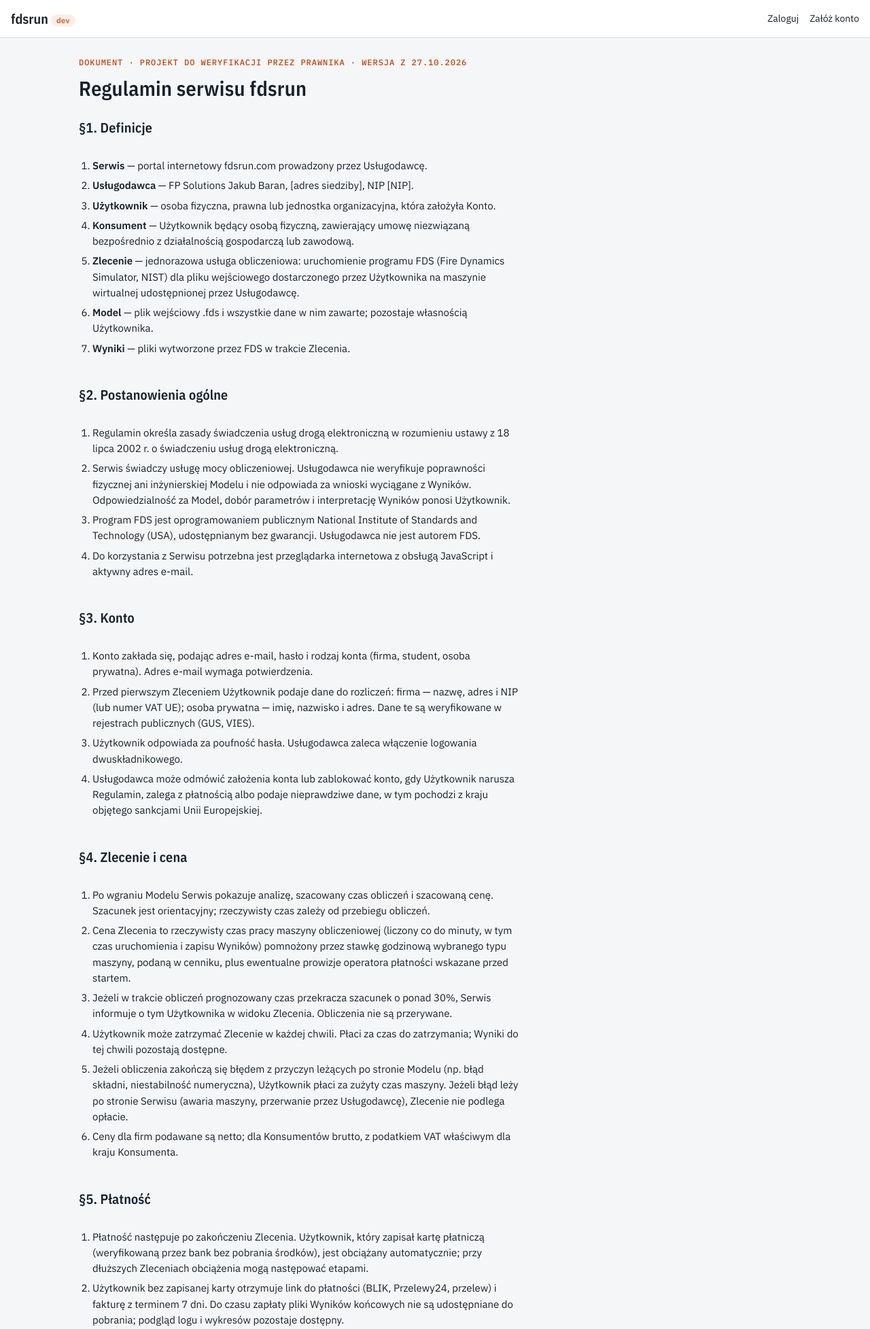
After one commit to baranero/fdsrun-v2, a Django app: page /regulamin/ in a window 1280 px wide. The commit adds this page. Shown: the top 1955 px of the page at 68% size. Run offline with Django 5.2, Linux system fonts and the light colour scheme; parts of the project's set-up code (start-up, migrations or seed data) failed here and were passed over.

Commit message:
Legal pages: terms, privacy policy, cookies, DPA (drafts for the lawyer); company details via secrets
Co-Authored-By: Claude Fable 5.1 <noreply@anthropic.com>
Claude-Session: https://claude.ai/code/session_01RVp1CFjar3fMJMJFiXfQgS

```diff
--- a/deploy/deployer/deployer.py
+++ b/deploy/deployer/deployer.py
@@ -24,7 +24,7 @@ from http.server import BaseHTTPRequestHandler, ThreadingHTTPServer
 STACK_DIR = "/opt/fdsrun"
 ENV_FILE = os.path.join(STACK_DIR, ".env")
 ALLOWED_FILES = {"compose.yml", "Caddyfile", "deployer.py"}
-ALLOWED_ENV = {"IMAGE", "PORTAL_DOMAINS", "PORTAL_URL", "COMPUTE_IMAGE", "FDSRUN_ENV", "HCLOUD_LOCATION", "EMAIL_HOST", "EMAIL_PORT", "EMAIL_HOST_USER", "EMAIL_HOST_PASSWORD", "DEFAULT_FROM_EMAIL", "ADMIN_EMAIL"}
+ALLOWED_ENV = {"IMAGE", "PORTAL_DOMAINS", "PORTAL_URL", "COMPUTE_IMAGE", "FDSRUN_ENV", "HCLOUD_LOCATION", "EMAIL_HOST", "EMAIL_PORT", "EMAIL_HOST_USER", "EMAIL_HOST_PASSWORD", "DEFAULT_FROM_EMAIL", "ADMIN_EMAIL", "COMPANY_NAME", "COMPANY_ADDRESS", "COMPANY_NIP", "COMPANY_EMAIL"}
 MAX_SKEW_S = 300
 ALLOWED_MANAGE = {"smoke_test", "job_status", "jobs_list", "promote_admin", "migrate", "showmigrations"}
 
--- a/deploy/push-update.py
+++ b/deploy/push-update.py
@@ -21,7 +21,7 @@ key = hashlib.sha256(f"fdsrun-deployer:{token}".encode()).hexdigest().encode()
 
 env = {}
 # application secrets kept in GitHub (see docs/sekrety.md); only non-empty ones are sent
-for name in ("EMAIL_HOST", "EMAIL_PORT", "EMAIL_HOST_USER", "EMAIL_HOST_PASSWORD", "DEFAULT_FROM_EMAIL", "ADMIN_EMAIL"):
+for name in ("EMAIL_HOST", "EMAIL_PORT", "EMAIL_HOST_USER", "EMAIL_HOST_PASSWORD", "DEFAULT_FROM_EMAIL", "ADMIN_EMAIL", "COMPANY_NAME", "COMPANY_ADDRESS", "COMPANY_NIP", "COMPANY_EMAIL"):
     if os.environ.get("APP_" + name):
         env[name] = os.environ["APP_" + name]
 if domain:
--- /dev/null
+++ b/portal/apps/legal/apps.py
@@ -0,0 +1,5 @@
+from django.apps import AppConfig
+
+
+class LegalConfig(AppConfig):
+    name = "apps.legal"
--- /dev/null
+++ b/portal/apps/legal/urls.py
@@ -0,0 +1,11 @@
+from django.urls import path
+
+from .views import page
+
+app_name = "legal"
+urlpatterns = [
+    path("regulamin/", page("regulamin"), name="terms"),
+    path("polityka-prywatnosci/", page("prywatnosc"), name="privacy"),
+    path("cookies/", page("cookies"), name="cookies"),
+    path("umowa-powierzenia/", page("dpa"), name="dpa"),
+]
--- /dev/null
+++ b/portal/apps/legal/views.py
@@ -0,0 +1,11 @@
+from django.conf import settings
+from django.shortcuts import render
+
+VERSION_DATE = "27.10.2026"
+
+
+def page(template):
+    def view(request):
+        return render(request, f"legal/{template}.html", {"company": settings.COMPANY, "results_days": settings.PRICING["results_days"], "version_date": VERSION_DATE})
+
+    return view
--- a/portal/fdsrun/urls.py
+++ b/portal/fdsrun/urls.py
@@ -15,5 +15,6 @@ urlpatterns = [
     path("zlecenia/", include("apps.jobs.urls")),
     path("api/compute/", include("apps.compute.urls")),
     path("panel/", include("apps.panel.urls")),
+    path("", include("apps.legal.urls")),
     path("admin/", admin.site.urls),
 ]
--- a/portal/static/app.css
+++ b/portal/static/app.css
@@ -71,3 +71,4 @@ section { display: grid; gap: 12px; align-content: start; }
 .subnav { display: flex; flex-wrap: wrap; gap: 4px 16px; font-size: 14px; border-bottom: 1px solid var(--line); padding-bottom: 10px; }
 .subnav a { color: var(--fg); text-decoration: none; }
 .subnav a:hover { color: var(--accent); }
+.legal { max-width: 72ch; display: grid; gap: 14px; } .legal h2 { margin-top: 12px; } .legal ol { padding-left: 20px; display: grid; gap: 6px; } .legal table { font-size: 13px; } .legal th, .legal td { white-space: normal; vertical-align: top; }
--- a/portal/templates/accounts/register.html
+++ b/portal/templates/accounts/register.html
@@ -5,6 +5,7 @@
   <h1>Załóż konto</h1>
   <form method="post">{% csrf_token %}
     {{ form.as_p }}
+    <p class="muted">Zakładając konto, akceptujesz <a href="{% url 'legal:terms' %}">regulamin</a>, <a href="{% url 'legal:privacy' %}">politykę prywatności</a> i, dla kont firmowych, <a href="{% url 'legal:dpa' %}">umowę powierzenia danych</a>.</p>
     <button class="btn primary" type="submit">Załóż konto</button>
   </form>
 </section>
--- a/portal/templates/base.html
+++ b/portal/templates/base.html
@@ -29,6 +29,6 @@
   {% if messages %}<ul class="messages">{% for m in messages %}<li class="{{ m.tags }}">{{ m }}</li>{% endfor %}</ul>{% endif %}
   {% block content %}{% endblock %}
 </main>
-<footer class="foot">fdsrun · obliczenia FDS w chmurze · serwery w UE</footer>
+<footer class="foot">fdsrun · obliczenia FDS w chmurze · serwery w UE · <a href="{% url 'legal:terms' %}">Regulamin</a> · <a href="{% url 'legal:privacy' %}">Prywatność</a> · <a href="{% url 'legal:cookies' %}">Cookies</a> · <a href="{% url 'legal:dpa' %}">Umowa powierzenia</a></footer>
 </body>
 </html>
--- /dev/null
+++ b/portal/templates/legal/_base.html
@@ -0,0 +1,9 @@
+{% extends "base.html" %}
+{% block content %}
+<article class="legal">
+  <div class="eyebrow">dokument · projekt do weryfikacji przez prawnika · wersja z {{ version_date }}</div>
+  <h1>{% block doc_title %}{% endblock %}</h1>
+  {% block doc %}{% endblock %}
+  <p class="muted">Usługodawca: {{ company.name }}, {{ company.address }}, NIP {{ company.nip }}, e-mail {{ company.email }}.</p>
+</article>
+{% endblock %}
--- /dev/null
+++ b/portal/templates/legal/regulamin.html
@@ -0,0 +1,81 @@
+{% extends "legal/_base.html" %}
+{% block title %}Regulamin · fdsrun{% endblock %}
+{% block doc_title %}Regulamin serwisu fdsrun{% endblock %}
+{% block doc %}
+<h2>§1. Definicje</h2>
+<ol>
+<li><b>Serwis</b> — portal internetowy fdsrun.com prowadzony przez Usługodawcę.</li>
+<li><b>Usługodawca</b> — {{ company.name }}, {{ company.address }}, NIP {{ company.nip }}.</li>
+<li><b>Użytkownik</b> — osoba fizyczna, prawna lub jednostka organizacyjna, która założyła Konto.</li>
+<li><b>Konsument</b> — Użytkownik będący osobą fizyczną, zawierający umowę niezwiązaną bezpośrednio z działalnością gospodarczą lub zawodową.</li>
+<li><b>Zlecenie</b> — jednorazowa usługa obliczeniowa: uruchomienie programu FDS (Fire Dynamics Simulator, NIST) dla pliku wejściowego dostarczonego przez Użytkownika na maszynie wirtualnej udostępnionej przez Usługodawcę.</li>
+<li><b>Model</b> — plik wejściowy .fds i wszystkie dane w nim zawarte; pozostaje własnością Użytkownika.</li>
+<li><b>Wyniki</b> — pliki wytworzone przez FDS w trakcie Zlecenia.</li>
+</ol>
+
+<h2>§2. Postanowienia ogólne</h2>
+<ol>
+<li>Regulamin określa zasady świadczenia usług drogą elektroniczną w rozumieniu ustawy z 18 lipca 2002 r. o świadczeniu usług drogą elektroniczną.</li>
+<li>Serwis świadczy usługę mocy obliczeniowej. Usługodawca nie weryfikuje poprawności fizycznej ani inżynierskiej Modelu i nie odpowiada za wnioski wyciągane z Wyników. Odpowiedzialność za Model, dobór parametrów i interpretację Wyników ponosi Użytkownik.</li>
+<li>Program FDS jest oprogramowaniem publicznym National Institute of Standards and Technology (USA), udostępnianym bez gwarancji. Usługodawca nie jest autorem FDS.</li>
+<li>Do korzystania z Serwisu potrzebna jest przeglądarka internetowa z obsługą JavaScript i aktywny adres e-mail.</li>
+</ol>
+
+<h2>§3. Konto</h2>
+<ol>
+<li>Konto zakłada się, podając adres e-mail, hasło i rodzaj konta (firma, student, osoba prywatna). Adres e-mail wymaga potwierdzenia.</li>
+<li>Przed pierwszym Zleceniem Użytkownik podaje dane do rozliczeń: firma — nazwę, adres i NIP (lub numer VAT UE); osoba prywatna — imię, nazwisko i adres. Dane te są weryfikowane w rejestrach publicznych (GUS, VIES).</li>
+<li>Użytkownik odpowiada za poufność hasła. Usługodawca zaleca włączenie logowania dwuskładnikowego.</li>
+<li>Usługodawca może odmówić założenia konta lub zablokować konto, gdy Użytkownik narusza Regulamin, zalega z płatnością albo podaje nieprawdziwe dane, w tym pochodzi z kraju objętego sankcjami Unii Europejskiej.</li>
+</ol>
+
+<h2>§4. Zlecenie i cena</h2>
+<ol>
+<li>Po wgraniu Modelu Serwis pokazuje analizę, szacowany czas obliczeń i szacowaną cenę. Szacunek jest orientacyjny; rzeczywisty czas zależy od przebiegu obliczeń.</li>
+<li>Cena Zlecenia to rzeczywisty czas pracy maszyny obliczeniowej (liczony co do minuty, w tym czas uruchomienia i zapisu Wyników) pomnożony przez stawkę godzinową wybranego typu maszyny, podaną w cenniku, plus ewentualne prowizje operatora płatności wskazane przed startem.</li>
+<li>Jeżeli w trakcie obliczeń prognozowany czas przekracza szacunek o ponad 30%, Serwis informuje o tym Użytkownika w widoku Zlecenia. Obliczenia nie są przerywane.</li>
+<li>Użytkownik może zatrzymać Zlecenie w każdej chwili. Płaci za czas do zatrzymania; Wyniki do tej chwili pozostają dostępne.</li>
+<li>Jeżeli obliczenia zakończą się błędem z przyczyn leżących po stronie Modelu (np. błąd składni, niestabilność numeryczna), Użytkownik płaci za zużyty czas maszyny. Jeżeli błąd leży po stronie Serwisu (awaria maszyny, przerwanie przez Usługodawcę), Zlecenie nie podlega opłacie.</li>
+<li>Ceny dla firm podawane są netto; dla Konsumentów brutto, z podatkiem VAT właściwym dla kraju Konsumenta.</li>
+</ol>
+
+<h2>§5. Płatność</h2>
+<ol>
+<li>Płatność następuje po zakończeniu Zlecenia. Użytkownik, który zapisał kartę płatniczą (weryfikowaną przez bank bez pobrania środków), jest obciążany automatycznie; przy dłuższych Zleceniach obciążenia mogą następować etapami.</li>
+<li>Użytkownik bez zapisanej karty otrzymuje link do płatności (BLIK, Przelewy24, przelew) i fakturę z terminem 7 dni. Do czasu zapłaty pliki Wyników końcowych nie są udostępniane do pobrania; podgląd logu i wykresów pozostaje dostępny.</li>
+<li>Dla nowych kont bez zapisanej karty obowiązuje limit ceny jednego Zlecenia, podany w widoku Zlecenia.</li>
+<li>Po przekroczeniu terminu płatności Usługodawca wysyła przypomnienia, a po 7 dniach blokuje możliwość uruchamiania nowych Zleceń. W obrocie profesjonalnym należą się odsetki ustawowe za opóźnienie w transakcjach handlowych i rekompensata za koszty odzyskiwania należności.</li>
+<li>Faktury wystawiane są elektronicznie, w Krajowym Systemie e-Faktur dla podmiotów do tego uprawnionych, i udostępniane w Koncie.</li>
+</ol>
+
+<h2>§6. Dane i Wyniki</h2>
+<ol>
+<li>Model i Wyniki są poufne. Usługodawca nie wykorzystuje ich do żadnych celów poza wykonaniem Zlecenia i nie udostępnia osobom trzecim, z wyjątkiem podwykonawców infrastruktury (§8 polityki prywatności) i przypadków wymaganych prawem.</li>
+<li>Wyniki są przechowywane przez {{ results_days }} dni od zakończenia Zlecenia, po czym są trwale usuwane. Użytkownik może usunąć je wcześniej.</li>
+<li>Maszyna obliczeniowa jest usuwana natychmiast po zakończeniu Zlecenia wraz ze wszystkimi danymi na niej.</li>
+<li>Administrator Serwisu ma techniczną możliwość wglądu w Model i Wyniki w celu diagnostyki. Każdy taki wgląd jest zapisywany w historii Zlecenia, widocznej dla Użytkownika.</li>
+<li>Obliczenia odbywają się na serwerach w Unii Europejskiej.</li>
+</ol>
+
+<h2>§7. Odpowiedzialność</h2>
+<ol>
+<li>Usługodawca dokłada starań, aby Serwis działał nieprzerwanie, ale nie gwarantuje dostępności. Prace serwisowe są ogłaszane w Serwisie.</li>
+<li>Odpowiedzialność Usługodawcy wobec Użytkownika niebędącego Konsumentem jest ograniczona do kwoty zapłaconej za dane Zlecenie i nie obejmuje utraconych korzyści.</li>
+<li>Usługodawca nie odpowiada za skutki decyzji projektowych, ekspertyz ani dokumentów opartych na Wynikach.</li>
+</ol>
+
+<h2>§8. Konsumenci</h2>
+<ol>
+<li>Konsument ma prawo odstąpić od umowy o założenie Konta w terminie 14 dni bez podania przyczyny.</li>
+<li>Uruchamiając Zlecenie, Konsument wyraża wyraźną zgodę na rozpoczęcie świadczenia usługi przed upływem terminu odstąpienia i przyjmuje do wiadomości, że po pełnym wykonaniu usługi traci prawo odstąpienia; w razie odstąpienia w trakcie Zlecenia płaci za usługę wykonaną do chwili odstąpienia.</li>
+<li>Reklamacje można składać na adres {{ company.email }}; Usługodawca odpowiada w ciągu 14 dni.</li>
+<li>Konsument może skorzystać z pozasądowych sposobów rozpatrywania reklamacji, w tym z platformy ODR Komisji Europejskiej.</li>
+</ol>
+
+<h2>§9. Postanowienia końcowe</h2>
+<ol>
+<li>Umowa podlega prawu polskiemu. Wobec Użytkowników niebędących Konsumentami sądem właściwym jest sąd siedziby Usługodawcy. Wobec Konsumentów z innych państw stosuje się przepisy chroniące konsumentów w państwie ich zamieszkania w zakresie, w jakim są korzystniejsze.</li>
+<li>Regulamin jest dostępny w języku polskim i angielskim; w razie rozbieżności wiąże wersja polska.</li>
+<li>Usługodawca może zmienić Regulamin z ważnych przyczyn (zmiana prawa, zmiana zakresu usług, bezpieczeństwo). O zmianie informuje e-mailem 14 dni wcześniej. Zlecenia rozpoczęte przed zmianą rozliczane są na dotychczasowych zasadach.</li>
+</ol>
+{% endblock %}
```
Also changed, not shown: docs/plan.md (+1 -1 lines), docs/sekrety.md (+1 -0 lines), portal/apps/legal/tests.py (added, +10 -0 lines), portal/fdsrun/settings.py (+9 -0 lines), portal/templates/legal/cookies.html (added, +12 -0 lines), portal/templates/legal/dpa.html (added, +25 -0 lines), portal/templates/legal/prywatnosc.html (added, +32 -0 lines), .github/workflows/ci.yml, portal/apps/legal/__init__.py (added).
